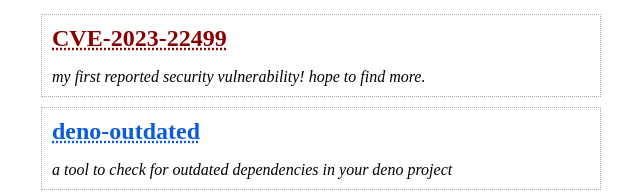
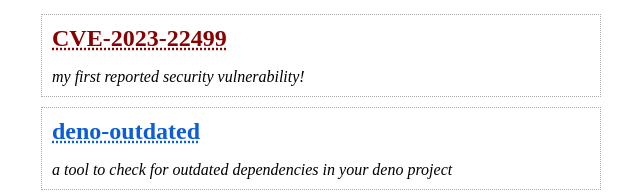
Before and after one commit to LeoDog896/webpage, a SvelteKit app: page / in a window 1280 px wide. Shown: the part 135-327 px from the top of the page, without its empty margins (319-959 px from the left). Built offline with nearby package versions, Linux system fonts and the light colour scheme.

Commit message:
remove unnecessary description

```diff
--- a/src/routes/+page.svelte
+++ b/src/routes/+page.svelte
@@ -42,7 +42,7 @@
 	const stuff: DescriptiveLink[] = [
 		{
 			name: 'CVE-2023-22499',
-			description: 'my first reported security vulnerability! hope to find more.',
+			description: 'my first reported security vulnerability!',
 			href: 'https://github.com/denoland/deno/security/advisories/GHSA-mc52-jpm2-cqh6',
 			type: 'security'
 		},
```
